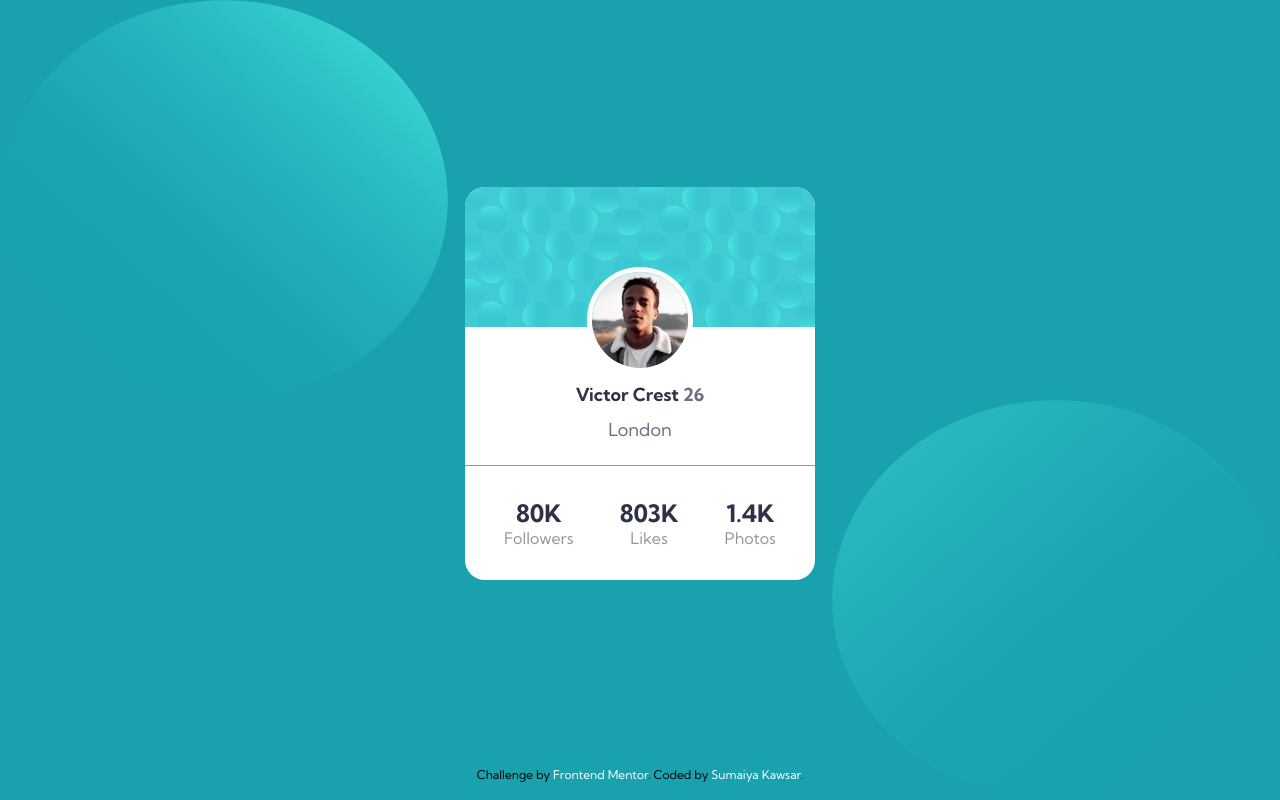
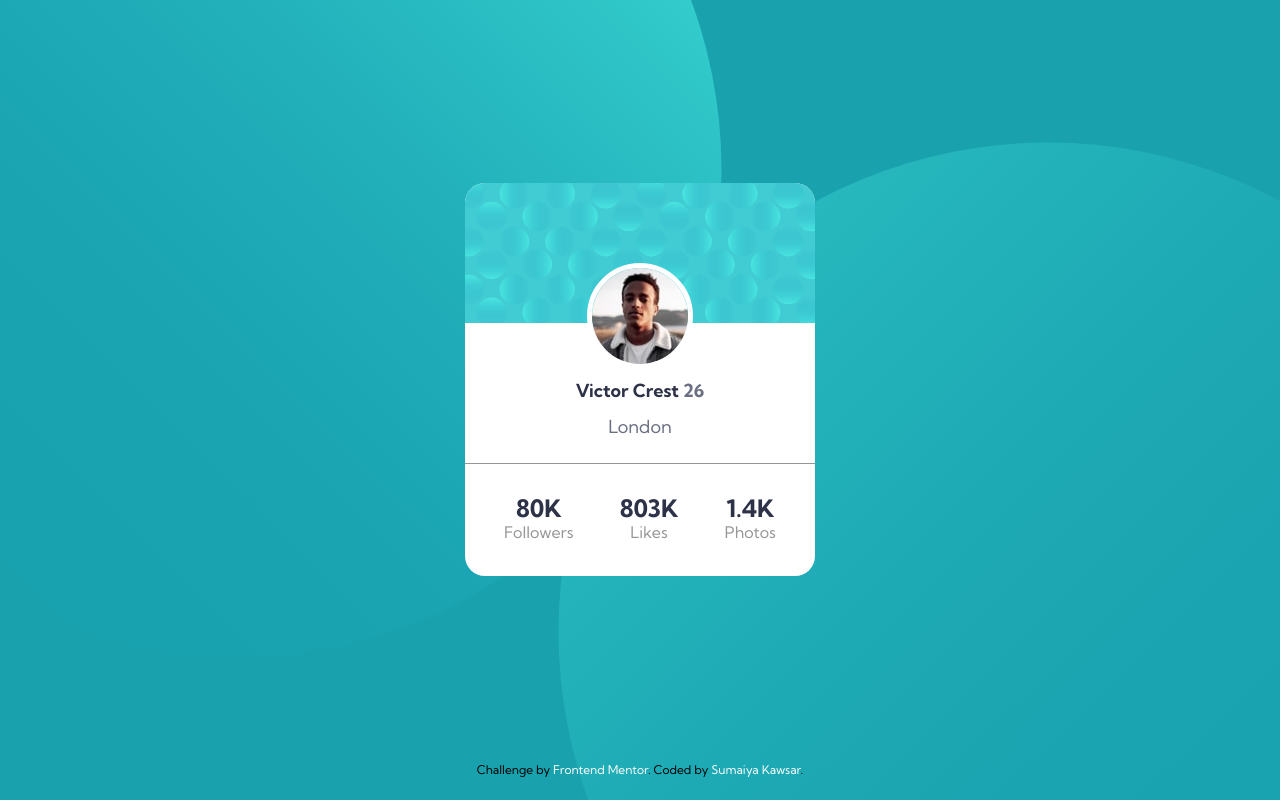
Before and after one commit to sumaiyakawsar/FrontendMentorsChallenges, a plain HTML site: page Projects/profile-card-component/index.html in a window 1280 px wide. Drawn offline with Linux system fonts and the light colour scheme.

Commit message:
Updated Challenge 8

```diff
--- a/Projects/profile-card-component/styles/styles.scss
+++ b/Projects/profile-card-component/styles/styles.scss
@@ -13,10 +13,16 @@
     text-decoration: none;
 }
 body {
-    background:
-        url("../images/bg-pattern-top.svg") no-repeat top left/35% 50%,
-        url("../images/bg-pattern-bottom.svg") no-repeat bottom right/35% 50%,
-        $dark-cyan;
+    background-color: $dark-cyan; /* or the code of that blue color */
+
+    background-image: url("../images/bg-pattern-top.svg"), url("../images/bg-pattern-bottom.svg");
+
+    background-position:
+        top -25vw left -20vw,
+        bottom -25vw right -20vw;
+
+    background-repeat: no-repeat, no-repeat;
+    z-index: -10;
     font-family: $font-family;
     display: flex;
     font-size: f.rem(16);
@@ -24,7 +30,7 @@ body {
     align-items: center;
     justify-content: space-between;
     min-height: 100vh;
-    // line-height: 150%;
+    line-height: 150%;
     .container {
         min-width: 327px;
         max-width: 384px;
@@ -34,7 +40,7 @@ body {
             gap: f.rem(24);
             background: $white;
             flex-direction: column;
-
+            z-index: 999;
             &__header {
                 position: relative;
                 display: flex;
```
Also changed, not shown: Projects/profile-card-component/styles/styles.css, 1 other file.
